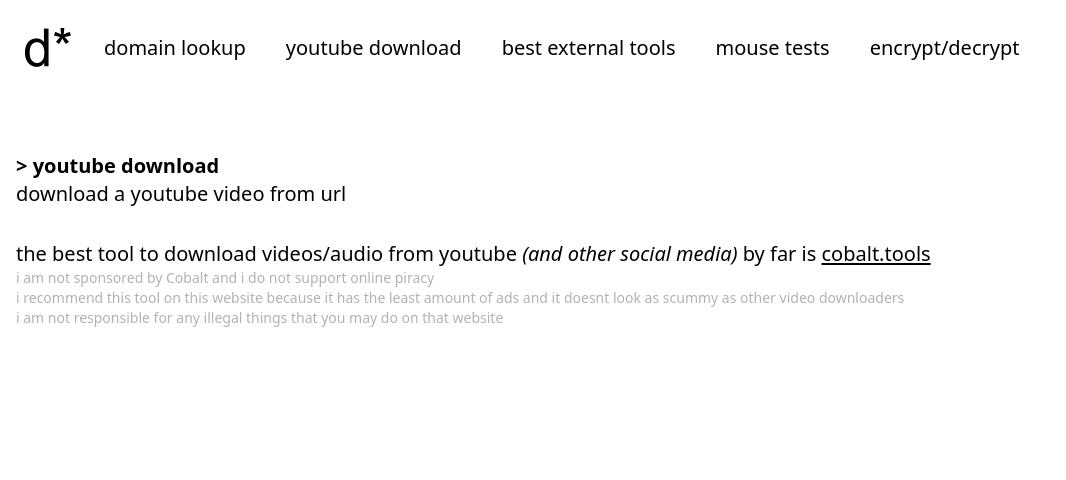
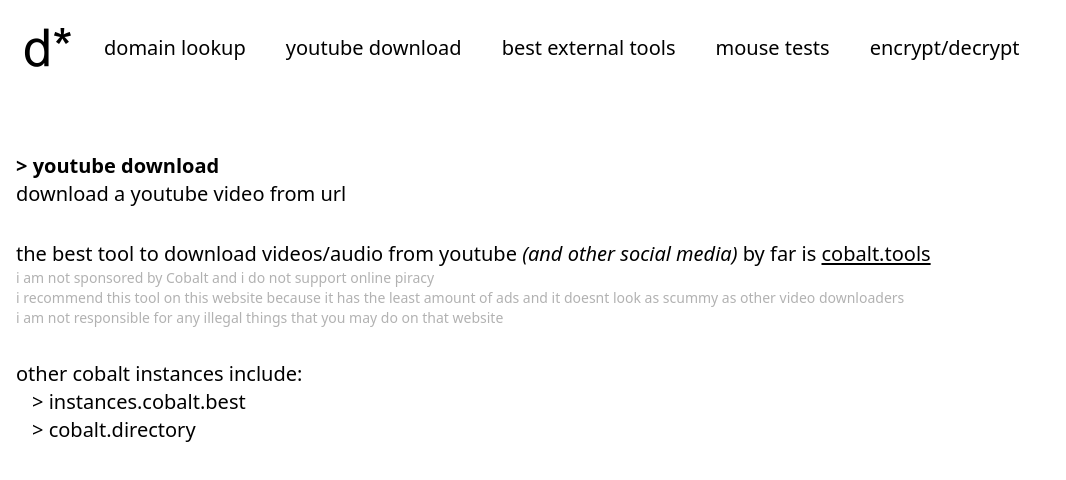
Before and after one commit to qaptivator/domain-stuff, a Nuxt app: page /ytdl in a window 1280 px wide. Shown: the top 480 px of the page, without its empty margins (0-1066 px from the left). Built offline with nearby package versions, Linux system fonts and the light colour scheme.

Commit message:
added other cobalt instances links to ytdl page

```diff
--- a/pages/external-tools.vue
+++ b/pages/external-tools.vue
@@ -26,7 +26,7 @@
 			Try reloading this page or checking your internet connection, and if this
 			issue persists, file a GitHub issue in the repository page.
 		</p>
-		<ul>
+		<ul class="ml-4">
 			<li v-for="tool in externalTools">
 				>
 				<NuxtLink
--- a/pages/mouse.vue
+++ b/pages/mouse.vue
@@ -2,7 +2,7 @@
 	<div class="p-4 text-xl">
 		<h1>> mouse tests</h1>
 		<p class="mb-8">a collection of tools to check your mouse's performance</p>
-		<div class="flex md:flex-row flex-col gap-10">
+		<div class="flex md:flex-row flex-col gap-8">
 			<ScrollWheelTest />
 			<DoubleClickTest />
 			<!--<CPSTest />-->
--- a/pages/ytdl.vue
+++ b/pages/ytdl.vue
@@ -5,26 +5,49 @@
 		<p>
 			the best tool to download videos/audio from youtube
 			<i>(and other social media)</i> by far is
-      <NuxtLink to="https://cobalt.tools/" target="_blank"
+			<NuxtLink
+				to="https://cobalt.tools/"
+				target="_blank"
 				>cobalt.tools</NuxtLink
 			>
 		</p>
-    <p class="text-sm opacity-30">
+		<p class="text-sm opacity-30 mb-8">
 			i am not sponsored by Cobalt and i do not support online piracy<br />
 			i recommend this tool on this website because it has the least amount of
 			ads and it doesnt look as scummy as other video downloaders<br />
 			i am not responsible for any illegal things that you may do on that
 			website
 		</p>
+		<p>other cobalt instances include:</p>
+		<ul class="ml-4">
+			<li>
+				>
+				<NuxtLink
+					to="https://instances.cobalt.best/"
+					class="no-underline hover:underline"
+					target="_blank"
+					>instances.cobalt.best</NuxtLink
+				>
+			</li>
+			<li>
+				>
+				<NuxtLink
+					to="https://cobalt.directory/"
+					class="no-underline hover:underline"
+					target="_blank"
+					>cobalt.directory</NuxtLink
+				>
+			</li>
+		</ul>
 	</div>
 </template>
 <script lang="ts">
 export default {
-  name: "Ytdl",
+	name: 'Ytdl',
 	data() {
 		return {
-      videoUrl: "",
-      errorStatus: "",
+			videoUrl: '',
+			errorStatus: '',
 			loading: false,
 			loadingTotal: 0,
 			loadingLeft: 0,
@@ -32,7 +55,7 @@
 			videoFormat: {} as any,
 			videoBlob: new Blob(),
 			submitted: false,
-    };
+		}
 	},
 	mounted() {},
 	computed: {
@@ -40,8 +63,8 @@
 	},
 	methods: {
 		routerPush(to: any) {
-      this.$router.push(to);
+			this.$router.push(to)
 		},
 	},
-};
+}
 </script>
```
Also changed, not shown: archive/rppb.vue (renamed from achive/rppb.vue). Lines whose indentation alone changed are shown as unchanged.
